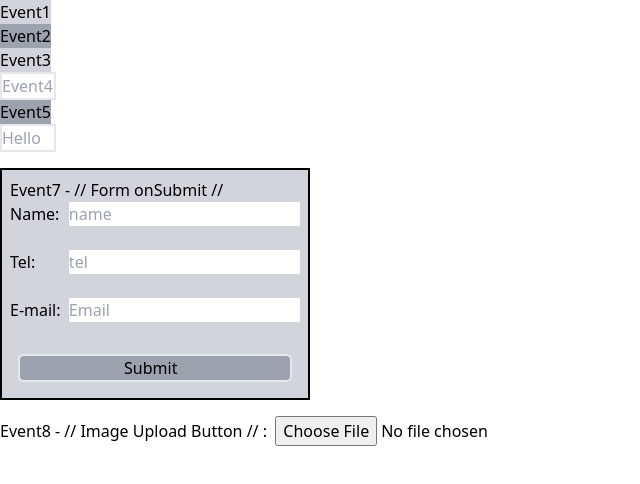
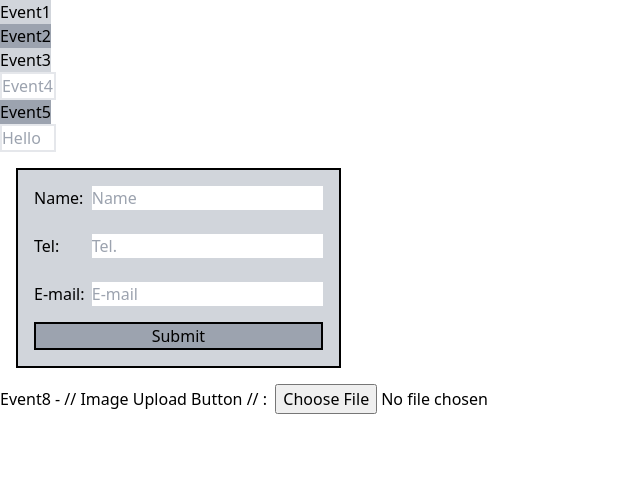
Before and after one commit to soAcademy/workshop-state-and-event, a React (Create React App) app: page / in a window 1280 px wide. Shown: the top 484 px of the page, without its empty margins (0-640 px from the left). Built offline with nearby package versions, Linux system fonts and the light colour scheme.

Commit message:
feat:Event7.js

```diff
--- a/src/Events/Event7.js
+++ b/src/Events/Event7.js
@@ -8,34 +8,27 @@ const Event7 = () => {
     });
   };
   return (
-    <div className="bg-gray-300 w-fit my-4 border-2 border-black p-2">Event7 - // Form onSubmit //
-      <form onSubmit={submit}>
+    <div className="bg-gray-300 w-fit m-4 p-4 border-2 border-black">
+      <form className="flex flex-col" onSubmit={submit}>
         <label className="flex justify-between">
-          Name:
-          <input type="text" required placeholder="name"></input>
+          Name: &nbsp;
+          <input type="text" required placeholder="Name" />
         </label>
         <br />
         <label className="flex justify-between">
-          Tel: &nbsp;
-          <input type="tel" pattern="[0-9]*" placeholder="tel"></input>
+          Tel:&nbsp;
+          <input type="tel" placeholder="Tel." pattern="[0-9]*" />
         </label>
         <br />
         <label className="flex justify-between">
-          E-mail: &nbsp;
-          <input type="email" placeholder="Email"></input>
+          E-mail:&nbsp;
+          <input type="email" placeholder="E-mail" />
         </label>
-        <br />
-        <div className="w-full flex justify-center p-2">
-          <button
-            type="submit"
-            className="border-2 bg-gray-400 px-2 rounded-md w-full"
-          >
-            Submit &nbsp;
-          </button>
-        </div>
+        <button className="border-2 border-black mt-4  bg-gray-400">
+          Submit
+        </button>
       </form>
     </div>
   );
 };
-
 export default Event7;
```
